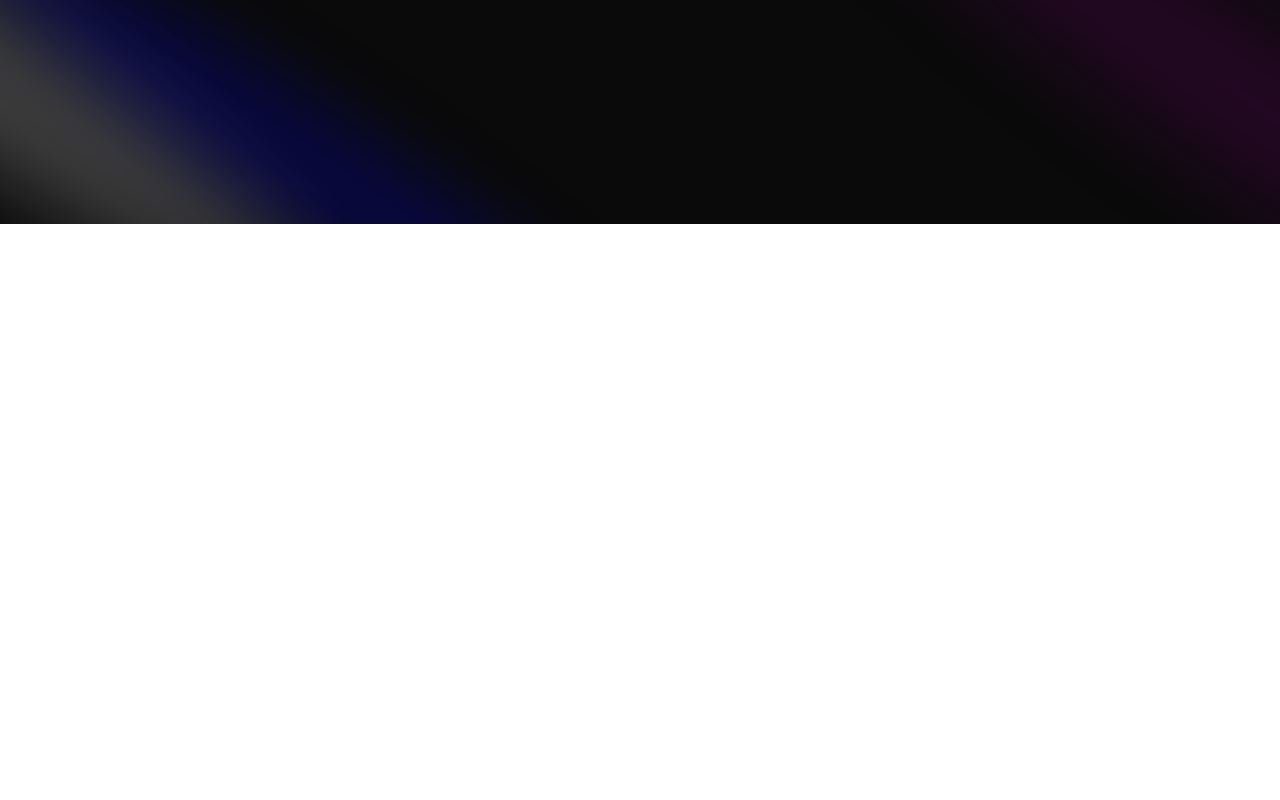
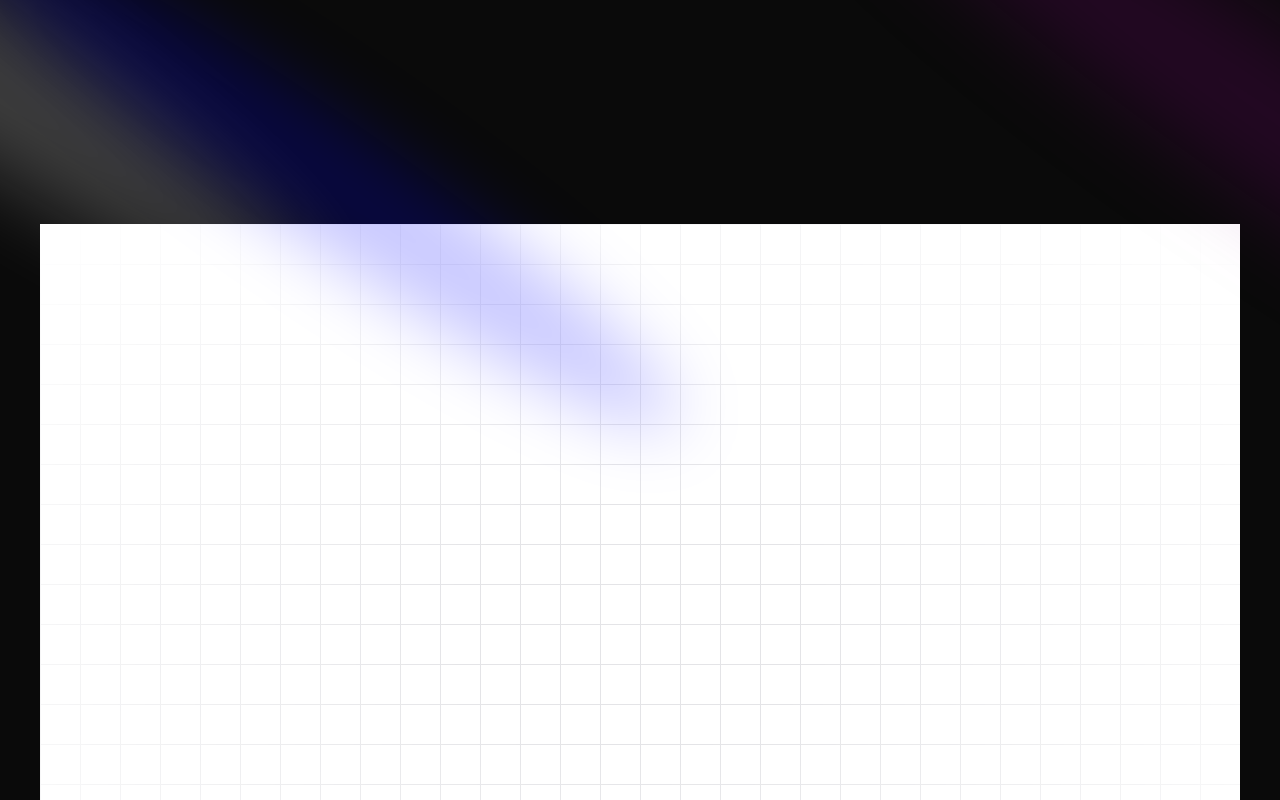
Before and after one commit to swathysukumaran/portfolio_mern, a Next.js app: page / in a window 1280 px wide. Shown: the top 800 px of the page. Built offline with nearby package versions, Linux system fonts and the light colour scheme.

Commit message:
Add grid background

```diff
--- a/components/Hero.tsx
+++ b/components/Hero.tsx
@@ -1,8 +1,9 @@
 import React from "react";
 import { Spotlight } from "./ui/spotlight";
-
+import { cn } from "@/lib/utils";
 const Hero = () => {
   return (
+    <>
       <div className="pb-20 pt-36">
         <div>
           <Spotlight
@@ -10,10 +11,27 @@
             fill="white"
           />
 
-        <Spotlight className="top-10 left-full h-[80h] w-[50w]" fill="purple" />
+          <Spotlight
+            className="top-10 left-full h-[80h] w-[50w]"
+            fill="purple"
+          />
         </div>
         <Spotlight className="top-28 left-80 h-[80vh] w-[50vw]" fill="blue" />
       </div>
+
+      <div className="relative flex h-screen w-full items-center justify-center bg-white dark:bg-black-100">
+        <div
+          className={cn(
+            "absolute inset-0",
+            "[background-size:40px_40px]",
+            "[background-image:linear-gradient(to_right,#e4e4e7_1px,transparent_1px),linear-gradient(to_bottom,#e4e4e7_1px,transparent_1px)]",
+            "dark:[background-image:linear-gradient(to_right,#262626_1px,transparent_1px),linear-gradient(to_bottom,#262626_1px,transparent_1px)]",
+          )}
+        />
+        {/* Radial gradient for the container to give a faded look */}
+        <div className="pointer-events-none absolute inset-0 flex items-center justify-center bg-white [mask-image:radial-gradient(ellipse_at_center,transparent_20%,black)] dark:bg-black-100" />
+      </div>
+    </>
   );
 };
 
--- a/package.json
+++ b/package.json
@@ -13,6 +13,7 @@
     "clsx": "^2.1.1",
     "lucide-react": "^1.7.0",
     "next": "16.2.2",
+    "next-themes": "^0.4.6",
     "radix-ui": "^1.4.3",
     "react": "19.2.4",
     "react-dom": "19.2.4",
```
Also changed, not shown: 1 other file (tests, documents, lock files or other folders). Lines whose indentation alone changed are shown as unchanged.
